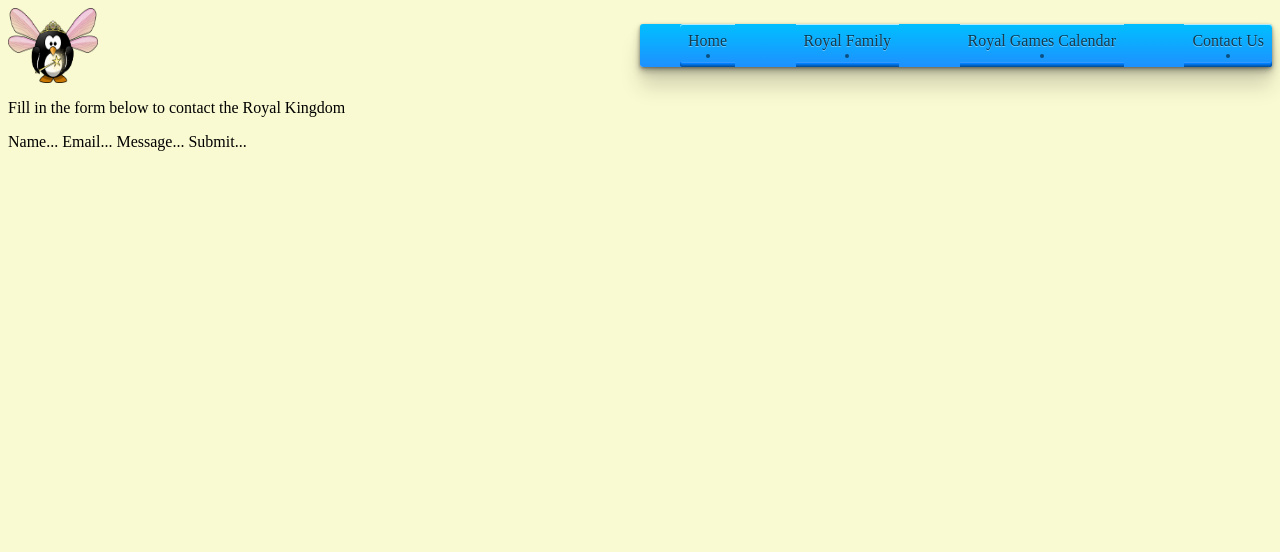
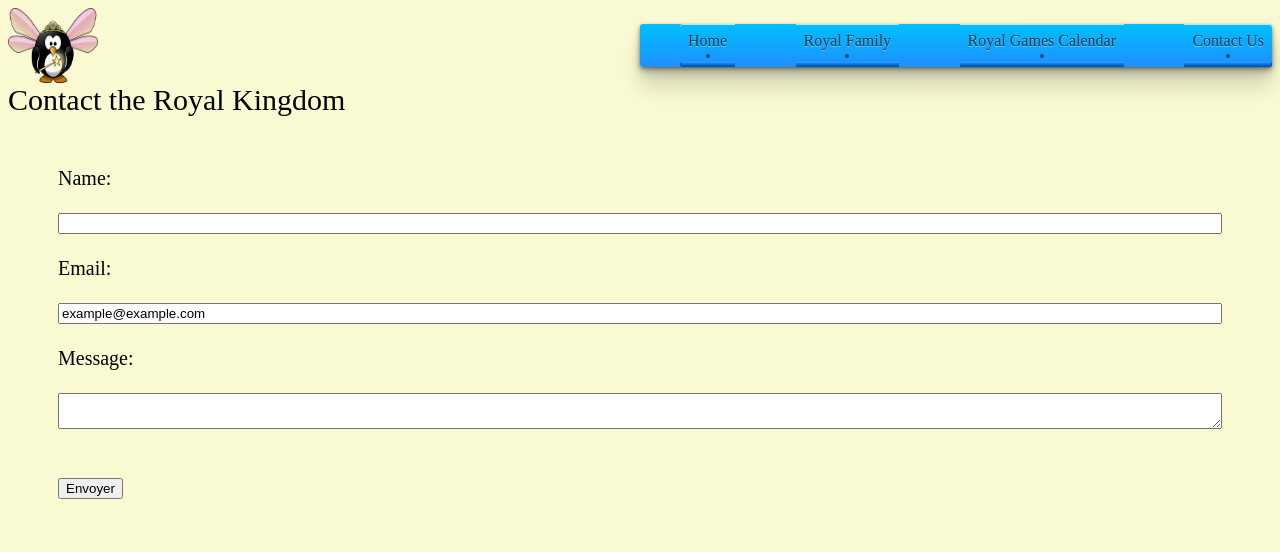
Before and after one commit to alinedubois/tech-challenge, a website: page contact.html in a window 1280 px wide. Drawn offline with Linux system fonts and the light colour scheme.

Commit message:
formulaire de contact

```diff
--- a/contact.html
+++ b/contact.html
@@ -1,10 +1,10 @@
 <!DOCTYPE html>
 <html>
 <head>
-    <meta charset="utf-8" />
-    <meta name="viewport" content="width=device-width" />
+    <meta charset="utf-8"/>
+    <meta name="viewport" content="width=device-width"/>
     <title>Web Development Tech Challenge</title>
-    <link href="style.css" rel="stylesheet" type="text/css" />
+    <link href="style.css" rel="stylesheet" type="text/css"/>
 
 </head>
 <body>
@@ -22,11 +22,26 @@
         </div>
     </div>
 
+    <div id="contact">
+        <div id="titrecontact"
 
-<p>
-    Fill in the form below to contact the Royal Kingdom
-</p>
-Name... Email... Message... Submit...
+        <h2>Contact the Royal Kingdom</h2>
+    </div>
+
+    <form id="contactForm">
+        <label for="name">Name:</label><br>
+        <input type="text" id="name" name="name"><br>
+        <label for="email">Email:</label><br>
+        <input type="email" id="email" name="email" value="example@example.com"><br>
+        <label for="message">Message:</label><br>
+        <textarea id="message" name="message"></textarea>
+        <br><br>
+
+        <div id="envoyer">
+            <input type="submit" value="Envoyer">
+        </div>
+    </form>
+</div>
 
 
 <!-- Connect the Javascript file -->
--- a/script.js
+++ b/script.js
@@ -0,0 +1,5 @@
+const message = “Merci d'avoir envoyé votre message à la Famille Royale.Nous vous répondrons dans les meilleurs délais”
+
+document.getElementById("contactForm").addEventListener('submit', function(event) {
+    event.preventDefault();
+    alert(message);
--- a/style.css
+++ b/style.css
@@ -221,3 +221,18 @@ td {
     font-family: Garuda;
     font-size: 40px;
 }
+
+
+#titrecontact {
+    font-size: 30px;
+    font-family: Garuda;
+}
+
+#contactForm{
+    font-family: Dialog;
+    font-size: 20px;
+    display: flex;
+    flex-direction: column;
+    padding: 50px;
+
+}
```
